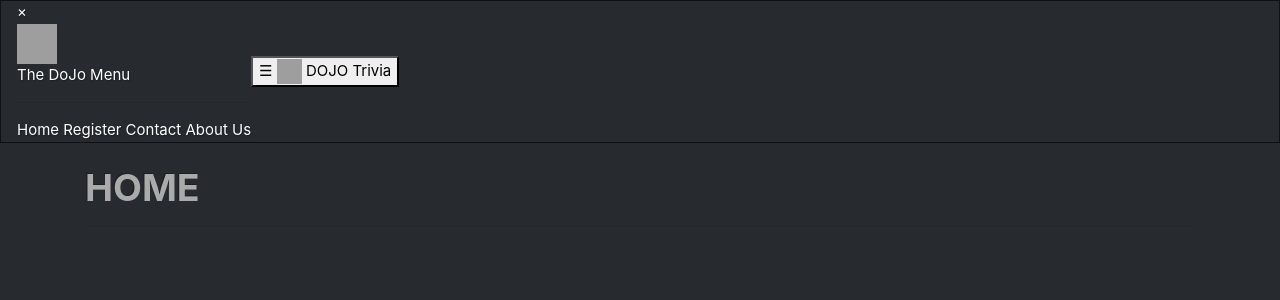
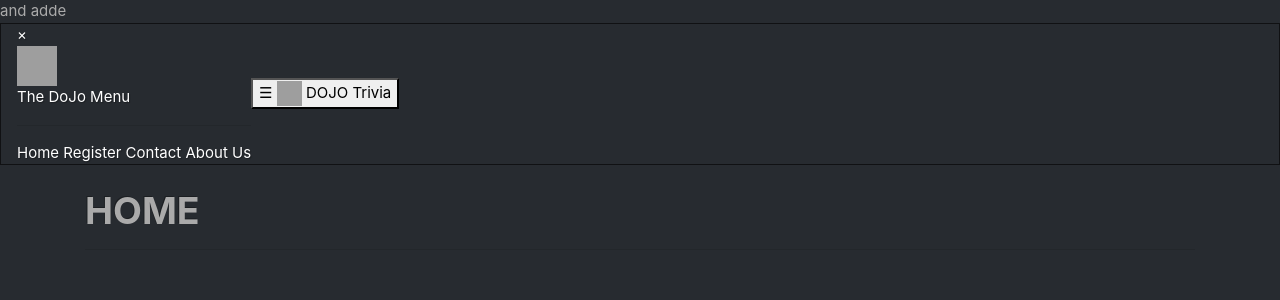
Before and after one commit to FMTamer/DoJoTrivia, a Flask app: page / in a window 1280 px wide. Shown: the top 300 px of the page. Run offline with Flask 2, Linux system fonts and the light colour scheme; some libraries are stand-ins or nearby versions; grey boxes are pictures that could not be loaded.

Commit message:
nieuwe feature: ...

```diff
--- a/DoJoTrivia/templates/layout.html
+++ b/DoJoTrivia/templates/layout.html
@@ -26,7 +26,7 @@
           document.getElementById("main").style.marginLeft= "0";}
           </script>
     </head>
-    <body>
+    <body>and adde
         <nav class="navbar navbar-expand-lg navbar-dark bg-dark">
           <div id="mySidebar" class="sidebar">
             <a href="javascript:void(0)" class="closebtn" onclick="closeNav()">×</a>
```
